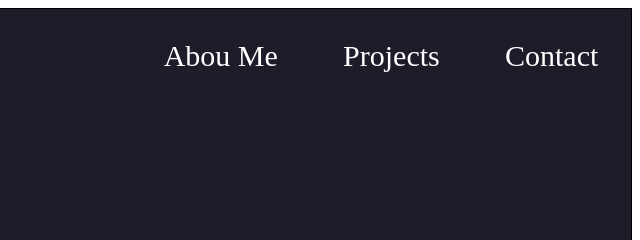
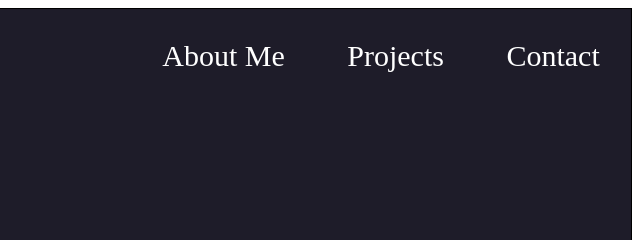
Before and after one commit to rarimar/portfolio, a plain HTML site: page index.html in a window 1280 px wide. Shown: the top 240 px of the page, 640-1280 px from the left. Drawn offline with Linux system fonts and the light colour scheme.

Commit message:
laptop changes

```diff
--- a/index.html
+++ b/index.html
@@ -12,7 +12,7 @@
         <nav>
             <div>LOGO</div>
             <ul>
-                <li>Abou Me</li>
+                <li>About Me</li>
                 <li>Projects</li>
                 <li>Contact</li>
             </ul>
```
